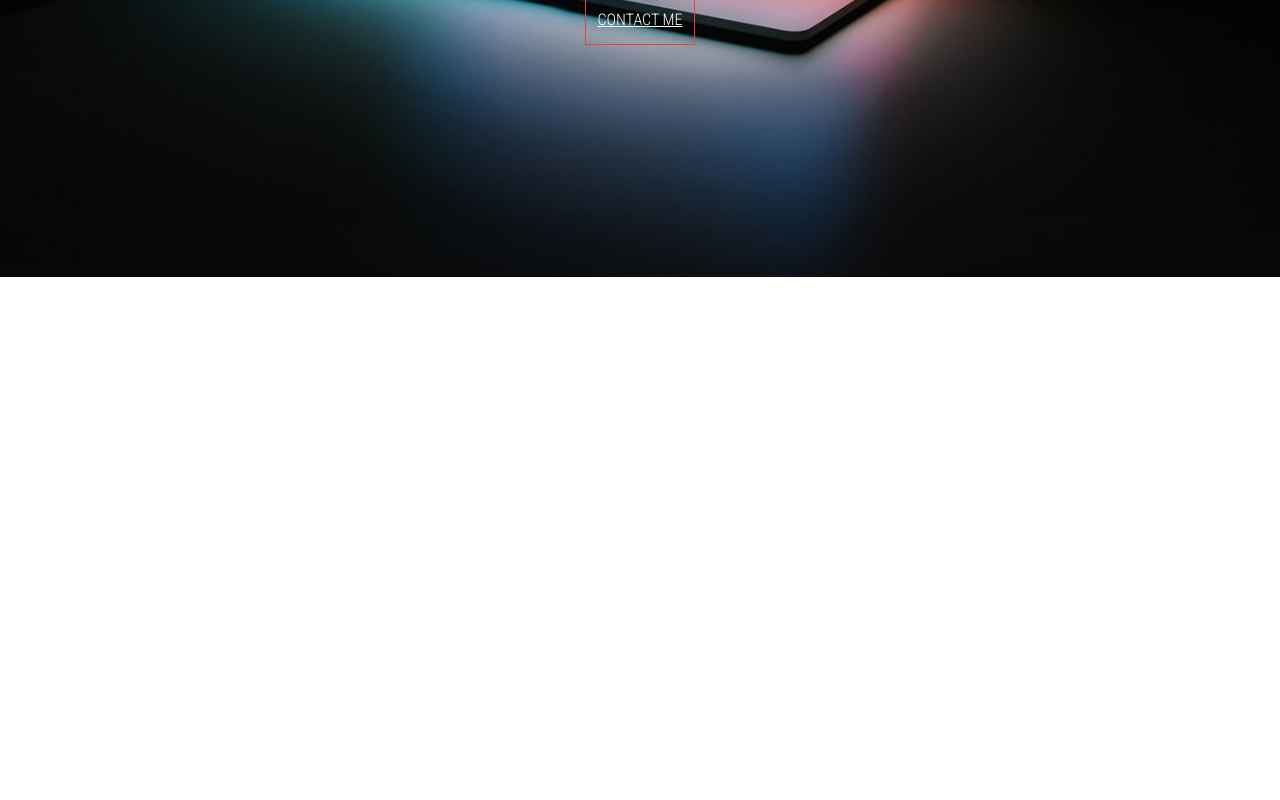
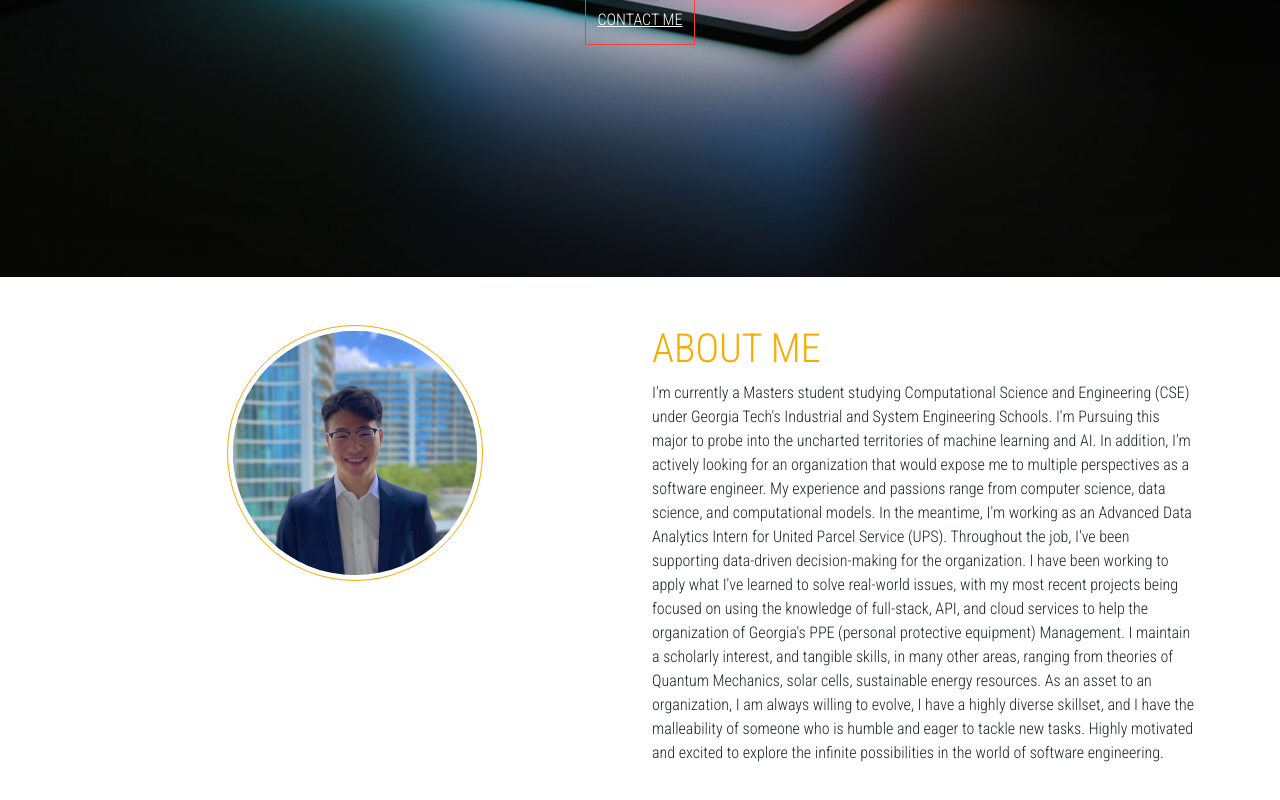
Before and after one commit to pohsienhsu/personal-website, a React (Create React App) app: page / in a window 1280 px wide. Shown: the part 556-1356 px from the top of the page. Before the commit the page ends 833 px from the top, so only its background shows below. Built offline with nearby package versions, Linux system fonts and the light colour scheme.

Commit message:
about me completed

```diff
--- a/src/App.css
+++ b/src/App.css
@@ -9,7 +9,7 @@
 }
 
 body {
-  font-family: "Roboto Condensed", sans-serif;
+  font-family: "Roboto Condensed", sans-serif !important;
 }
 
 /************************* NavBar *************************/
@@ -73,7 +73,6 @@ nav ul li {
   justify-content: center;
   align-items: center;
   text-align: center;
-  font-family: "Roboto Condensed", sans-serif;
   position: absolute;
   top: 0;
   left: 0;
@@ -178,3 +177,29 @@ nav ul li {
     display: none;
   }
 }
+
+/************************* About Me *************************/
+.photo-wrap {
+  display: flex;
+  justify-content: center;
+  align-items: center;
+
+}
+
+.profile-img {
+  width: 16rem;
+  border-radius: 50%;
+  padding: .3rem;
+  border: 1px solid var(--primary-orange);
+}
+
+.about-heading {
+  color: var(--primary-orange);
+  text-transform: uppercase;
+}
+
+@media(max-width: 468px) {
+  .profile-img {
+    width: 10rem;
+  }
+}
--- a/src/App.js
+++ b/src/App.js
@@ -3,6 +3,7 @@ import 'bootstrap/dist/css/bootstrap.min.css';
 import Particles from 'react-tsparticles';
 import Navbar from './components/Navbar';
 import Header from './components/Header';
+import AboutMe from './components/AboutMe';
 
 const particle_options = {
   particles: {
@@ -64,7 +65,7 @@ function App() {
       />
       <Navbar />
       <Header />
-
+      <AboutMe />
     </>
   );
 }
--- /dev/null
+++ b/src/components/AboutMe.js
@@ -0,0 +1,27 @@
+import React from 'react';
+import author from "../images/profile_img.jpg";
+
+
+const AboutMe = () => {
+  return (
+    <div className="container py-5">
+      <div className="row">
+        <div className="col-lg-6 col-xm-12">
+          <div className="photo-wrap mb-5" >
+            <img className="profile-img" src={author} alt="author..." />
+          </div>
+        </div>
+        <div className="col-lg-6 col-xm-12">
+          <h1 className="about-heading" > about me </h1>
+          <p>
+          I'm currently a Masters student studying Computational Science and Engineering (CSE) under Georgia Tech's Industrial and System Engineering Schools. I'm Pursuing this major to probe into the uncharted territories of machine learning and AI. In addition, I'm actively looking for an organization that would expose me to multiple perspectives as a software engineer.
+          My experience and passions range from computer science, data science, and computational models. In the meantime, I'm working as an Advanced Data Analytics Intern for United Parcel Service (UPS). Throughout the job, I've been supporting data-driven decision-making for the organization. I have been working to apply what I've learned to solve real-world issues, with my most recent projects being focused on using the knowledge of full-stack, API, and cloud services to help the organization of Georgia's PPE (personal protective equipment) Management. I maintain a scholarly interest, and tangible skills, in many other areas, ranging from theories of Quantum Mechanics, solar cells, sustainable energy resources.
+          As an asset to an organization, I am always willing to evolve, I have a highly diverse skillset, and I have the malleability of someone who is humble and eager to tackle new tasks. Highly motivated and excited to explore the infinite possibilities in the world of software engineering.
+          </p>
+        </div>
+      </div>
+    </div>
+  )
+}
+
+export default AboutMe
```
Also changed, not shown: src/images/profile_img.jpg (added), 1 other file (tests, documents, lock files or other folders).
